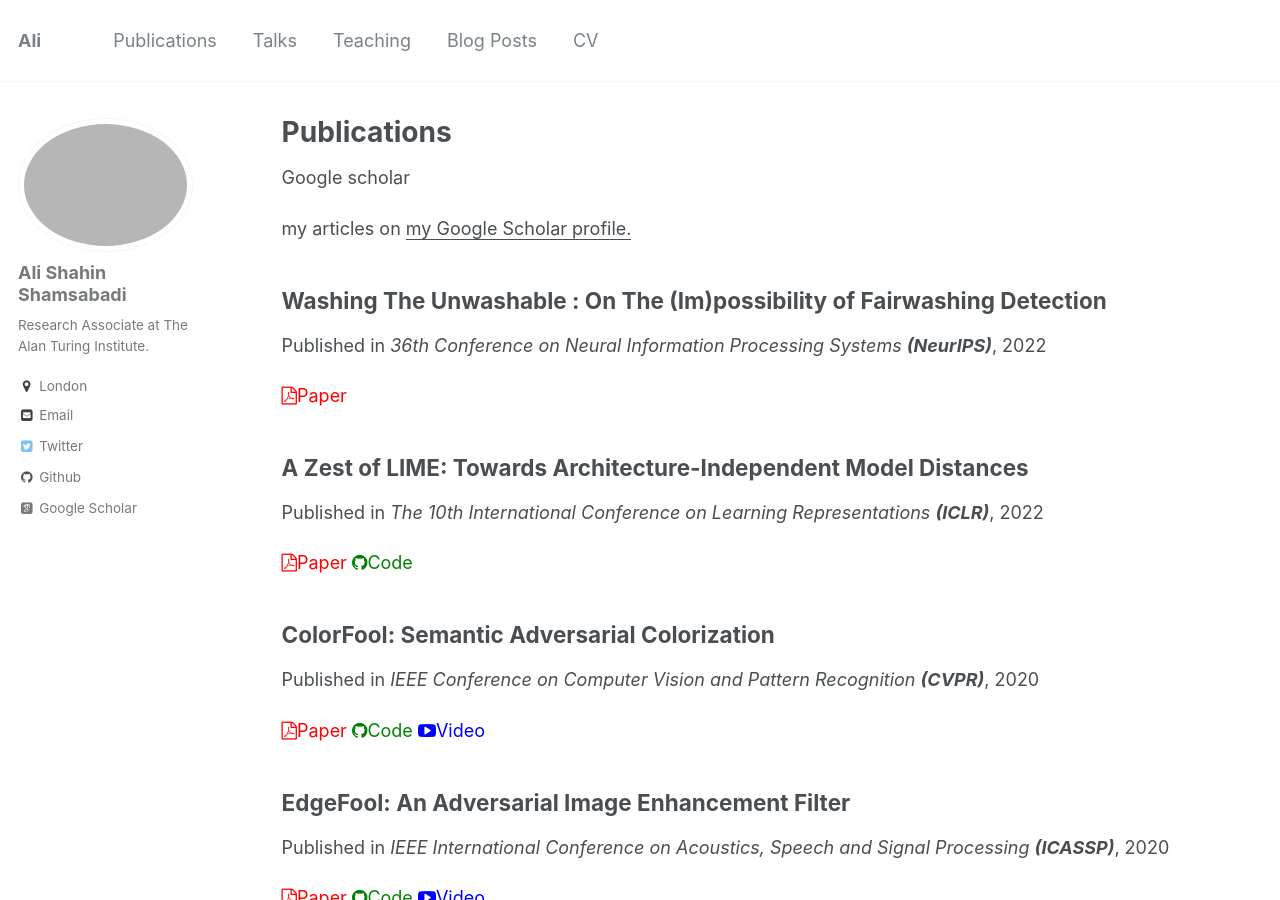
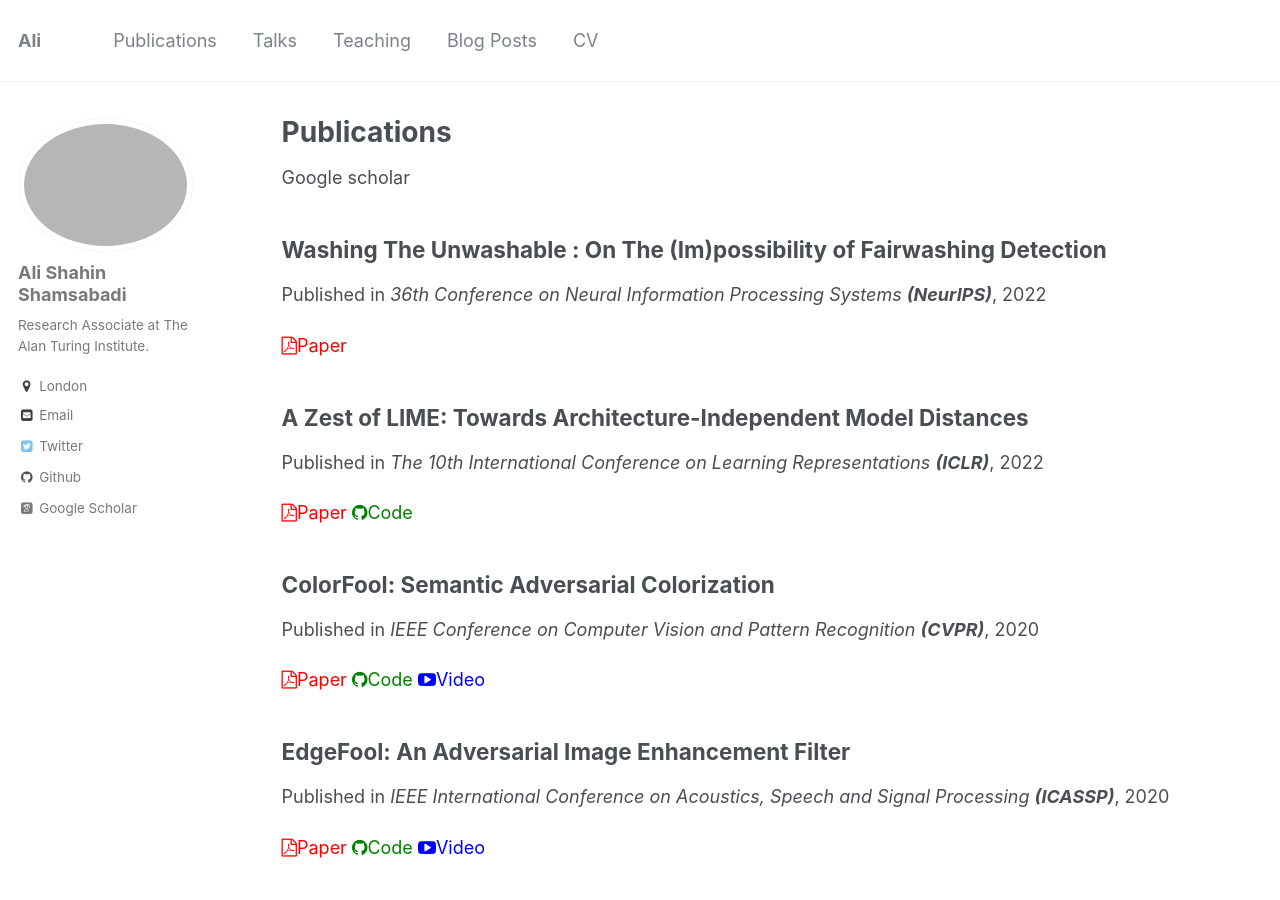
Before and after one commit to AliShahin/AliShahin.github.io, a Jekyll site: the page built from _pages/publications.md, in a window 1280 px wide and 900 px high. Built offline with Jekyll 4.4.1, drawn with Linux system fonts in a browser that asks for light colours; some web fonts are replaced.

Commit message:
Update publications.md

```diff
--- a/_pages/publications.md
+++ b/_pages/publications.md
@@ -11,8 +11,6 @@ author_profile: true
   You can also find my articles on <u><a href="{{author.googlescholar}}">my Google Scholar profile</a>.</u>
 {% endif %}
 
- my articles on <u><a href="{{author.googlescholar}}">my Google Scholar profile</a>.</u>
-
 {% include base_path %}
 
 {% for post in site.publications reversed %}
```
